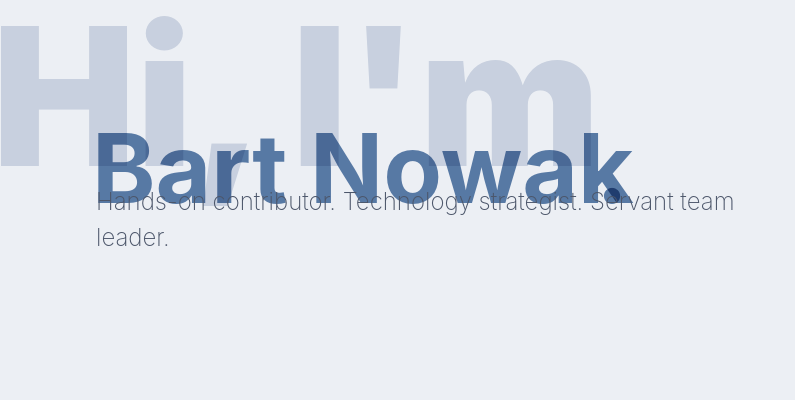
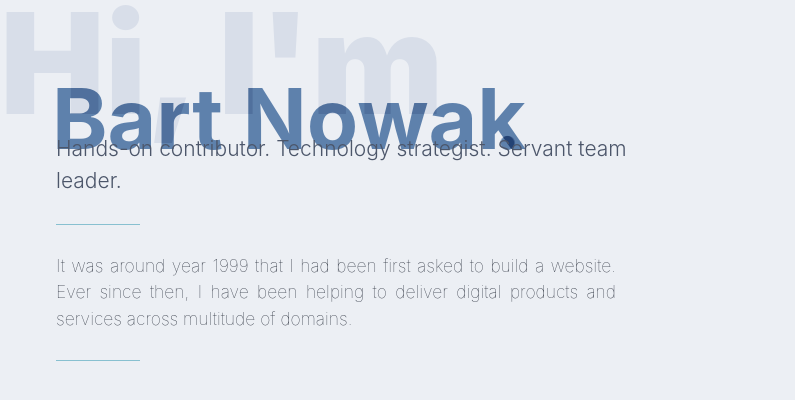
Before and after one commit to bartlomn/bnowakcom, a Next.js app: page / in a window 1280 px wide. Shown: the top 400 px of the page, without its empty margins (0-795 px from the left). Built offline with nearby package versions, Linux system fonts and the light colour scheme.

Commit message:
More progress on kinetic typography

```diff
--- a/components/header/header.js
+++ b/components/header/header.js
@@ -1,5 +1,6 @@
 import { useRef } from "react";
 import { useSpring, animated, useChain } from "react-spring";
+import { useMediaQuery } from "react-responsive";
 
 import {
   container,
@@ -16,7 +17,7 @@ const config = {
   friction: 20,
 };
 
-const Greeting = ({ style }) => {
+const Greeting = ({ style } = {}) => {
   return (
     <animated.div className={greeting} style={style}>
       <span>Hi, I'm</span>
@@ -24,7 +25,7 @@ const Greeting = ({ style }) => {
   );
 };
 
-const Hero = ({ style }) => {
+const Hero = ({ style } = {}) => {
   return (
     <animated.h1 style={style} className={hero}>
       Bart Nowak
@@ -32,7 +33,7 @@ const Hero = ({ style }) => {
   );
 };
 
-const HeroDot = ({ style }) => {
+const HeroDot = ({ style } = {}) => {
   return (
     <animated.h1 style={style} className={heroDot}>
       .
@@ -40,24 +41,26 @@ const HeroDot = ({ style }) => {
   );
 };
 
-const HeroOverlay = ({ style }) => (
+const HeroOverlay = ({ style } = {}) => (
   <animated.div style={style} className={heroOverlay}></animated.div>
 );
 
-const Headline = ({ style }) => (
+const Headline = ({ style } = {}) => (
   <animated.h2 className={headline} style={style}>
     Hands-on contributor. Technology strategist. Servant team leader.
   </animated.h2>
 );
 
-const Header = () => {
+const Header = ({ headerStyle, onAnimationEnd = () => null } = {}) => {
+  const isPortrait = useMediaQuery({
+    query: "(orientation: portrait) and (max-device-width: 639px)",
+  });
   const greetingRef = useRef();
   const greetingAnimation = useSpring({
     config,
     ref: greetingRef,
-    from: { transform: "translate3d(-6.5rem, -30rem, 0)", opacity: 0 },
-    transform: "translate3d(-6.5rem, -9rem, 0)",
-    opacity: 1,
+    from: { transform: "translate3d(-4rem, -37rem, 0)", opacity: 0 },
+    to: [{ transform: "translate3d(-4rem, -7rem, 0)", opacity: 1 }],
   });
   const overlayRef = useRef();
   const overlayAnimation = useSpring({
@@ -98,24 +101,33 @@ const Header = () => {
   });
   const headlineRef = useRef();
   const headlineAnimation = useSpring({
-   config,
-   ref: headlineRef,
-   from: { transform: "translate3d(0, 1rem, 0)", opacity: 0 },
-   to: [{ transform: "translate3d(0, 0, 0)", opacity: 1 }],
- });
+    config,
+    ref: headlineRef,
+    from: {
+      transform: `translate3d(0, ${isPortrait ? 7 : 4}rem, 0)`,
+      opacity: 0,
+    },
+    to: [
+      {
+        transform: `translate3d(0, ${isPortrait ? 5 : 0}rem, 0)`,
+        opacity: 1,
+      },
+    ],
+    onRest: onAnimationEnd
+  });
 
   useChain(
     [greetingRef, overlayRef, heroRef, heroDotRef, headlineRef],
     [0, 0.71, 1.26, 1.8, 1.8]
   );
   return (
-    <header className={container}>
+    <animated.header className={container} style={headerStyle}>
       <Greeting style={greetingAnimation} />
       <Hero style={heroAnimation} />
       <HeroDot style={heroDotAnimation} />
       <HeroOverlay style={overlayAnimation} />
       <Headline style={headlineAnimation} />
-    </header>
+    </animated.header>
   );
 };
 
--- a/components/header/header.module.css
+++ b/components/header/header.module.css
@@ -1,13 +1,14 @@
 .container {
   height: 10rem;
   position: relative;
+  /* transform: translate3d(0, 25vh, 0); */
 }
 
 .greeting {
   position: absolute;
   color: #d8dee9;
   mix-blend-mode: multiply;
-  font-size: 12rem;
+  font-size: 10rem;
   font-weight: 900;
 }
 
@@ -38,6 +39,16 @@
   position: absolute;
   color: #4c566a;
   font-size: 1.5rem;
-  font-weight: 200;
+  font-weight: 300;
   bottom: 0;
 }
+@media (orientation: landscape) {
+  .headline {
+    max-width: 44rem;
+  }
+}
+@media (orientation: portrait) and (max-device-width: 639px){
+  .headline {
+    max-width: 16rem;
+  }
+}
--- a/package.json
+++ b/package.json
@@ -15,6 +15,7 @@
     "nord": "^0.2.1",
     "react": "^16.13.1",
     "react-dom": "^16.13.1",
+    "react-responsive": "^8.0.3",
     "react-spring": "^8.0.27",
     "remark": "^12.0.0",
     "remark-html": "^11.0.2"
--- a/pages/index.js
+++ b/pages/index.js
@@ -1,9 +1,17 @@
-import React from "react";
-import headerComponent from "./../components/header";
+import { useRef } from "react";
+import { useSpring, animated, interpolate } from "react-spring";
 
-const staticContent = () => (
-  <>
-    <section className="intro">
+import HeaderComponent from "./../components/header";
+
+const config = {
+  mass: 1,
+  tension: 300,
+  friction: 30,
+};
+
+const Intro = ({ style } = {}) => {
+  return (
+    <animated.section className="intro" style={style}>
       <hr />
       <p className="main">
         It was around year 1999 that I had been first asked to build a website.
@@ -12,7 +20,12 @@ const staticContent = () => (
         <br />
       </p>
       <hr />
-    </section>
+    </animated.section>
+  );
+};
+
+const staticContent = () => (
+  <>
     <section className="contact">
       <ul className="linklist">
         <li>
@@ -61,6 +74,58 @@ const staticContent = () => (
   </>
 );
 
-const main = () => [headerComponent()];
+const Main = () => {
+  const headerRef = useRef();
+  const { y: headerPos } = useSpring({
+    config,
+    ref: headerRef,
+    from: {
+      y: 25,
+    },
+    to: [
+      {
+        y: 0,
+      },
+    ],
+  });
+  const introRef = useRef();
+  const { y: introPos } = useSpring({
+    config,
+    ref: introRef,
+    from: {
+      y: 25,
+    },
+    to: [
+      {
+        y: 0,
+      },
+    ],
+    delay: 50,
+  });
 
-export default main;
+  return (
+    <>
+      <HeaderComponent
+        headerStyle={{
+          transform: headerPos.interpolate(
+            (pos) => `translate3d(0, ${pos}vh, 0)`
+          ),
+        }}
+        onAnimationEnd={() => {
+          headerRef.current.start();
+          introRef.current.start();
+        }}
+      />
+      <Intro
+        style={{
+          transform: introPos.interpolate(
+            (pos) => `translate3d(0, ${pos}vh, 0)`
+          ),
+          opacity: introPos.interpolate((pos) => 1 - (pos * 4) / 100),
+        }}
+      />
+    </>
+  );
+};
+
+export default Main;
--- a/styles/index.css
+++ b/styles/index.css
@@ -1,14 +1,43 @@
 @import "./reset.css";
 
+:root {
+  --color-backgroud-0: #eceff4;
+
+  --color-foregroung-0: #2e3440;
+}
+
+html {
+  font-size: 10px;
+}
+@media (min-device-width: 640px) {
+  html {
+    font-size: 14px;
+  }
+}
+@media (min-device-width: 1024px) {
+  html {
+    font-size: 16px;
+  }
+}
 
 body {
-   background-color: #eceff4;
+  background-color: var(--color-backgroud-0);
   font-family: -apple-system, BlinkMacSystemFont, "Segoe UI", "Roboto", "Oxygen",
     "Ubuntu", "Cantarell", "Fira Sans", "Droid Sans", "Helvetica Neue",
     sans-serif;
   -webkit-font-smoothing: antialiased;
-   color: #2e3440;
+  color: var(--color-foregroung-0);
+  padding: 4rem;
+}
+@media (min-device-width: 1024px) {
+  body {
+    padding: 5rem;
+  }
+}
+@media (min-device-width: 1280px) {
+  body {
     padding: 6rem;
+  }
 }
 
 a {
@@ -47,14 +76,9 @@ body {
   padding-inline-start: 0;
 }
 
- header {
-   max-width: 41rem;
- }
-
 section {
   max-width: 40rem;
 }
-
 
 .linklist {
   line-height: 2rem;
@@ -63,3 +87,9 @@ body {
 .main {
   font-size: 1.25rem;
 }
+
+@media (orientation: portrait) and (max-device-width: 639px) {
+  .intro {
+    margin-block-start: 7rem;
+  }
+}
```
Also changed, not shown: .pnp.js, 1 other file (tests, documents, lock files or other folders). Lines whose indentation alone changed are shown as unchanged.
